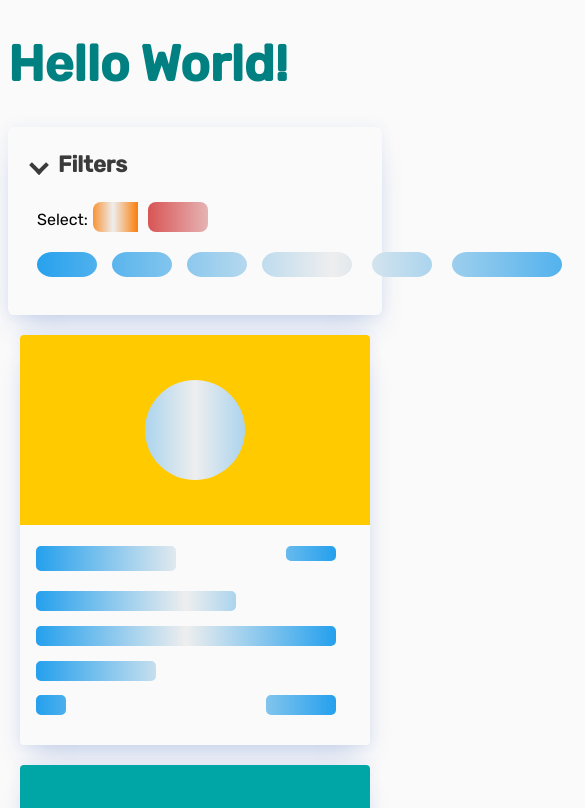
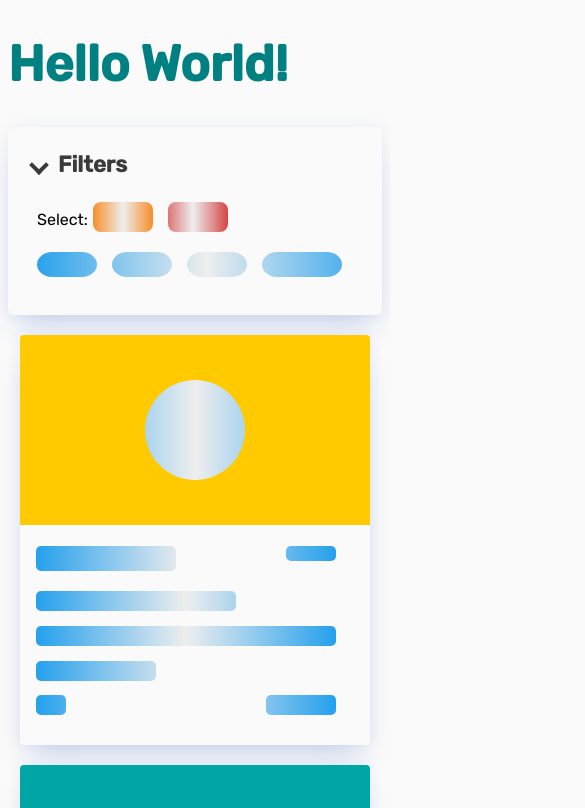
Before and after one commit to novellito/snooOrganizer, a Next.js app: page / in a window 390 px wide. Shown: the top 808 px of the page, 585 px wide, since content can reach past the window. Built offline with nearby package versions, Linux system fonts and the light colour scheme.

Commit message:
adjust loader values for responsiveness

```diff
--- a/src/components/LandingPage.tsx
+++ b/src/components/LandingPage.tsx
@@ -1,4 +1,4 @@
-// import styled from 'styled-components';
+import styled from 'styled-components';
 import React, { useEffect, useState, useCallback } from 'react';
 import Button from './Button';
 import btoa from 'btoa';
@@ -14,10 +14,10 @@ import Router from 'next/router';
 import { login } from '../store/actions';
 import DashboardLoader from './Loaders/DashboardLoader';
 
-// const AuthenticateWrapper = styled.button`
-//   color: teal;
-//   font-size: 2em;
-// `;
+const LandingPageWrapper = styled.section`
+  /* color: teal;
+  font-size: 2em; */
+`;
 
 export function getAuthUrl({
   clientId,
@@ -116,7 +116,7 @@ export const LandingPage: React.FC = () => {
   useGlobalMessage(closeAuthWindowOnSuccess);
 
   return (
-    <div>
+    <LandingPageWrapper>
       {isLoading ? <DashboardLoader /> : <></>}
       <DashboardLoader />
       <Button
@@ -124,7 +124,7 @@ export const LandingPage: React.FC = () => {
         text="Login"
         bgColor="primary"
       ></Button>
-    </div>
+    </LandingPageWrapper>
   );
 };
 
--- a/src/components/Loaders/AccordionLoader.tsx
+++ b/src/components/Loaders/AccordionLoader.tsx
@@ -95,7 +95,11 @@ export const AccordionLoader = (props) => {
               >
                 <rect x="5" y="0" width="60" height="30" {...rectangleRadius} />
               </ContentLoader>
-              <ContentLoader backgroundColor={DANGER} uniqueKey="btn2">
+              <ContentLoader
+                backgroundColor={DANGER}
+                width="70"
+                uniqueKey="btn2"
+              >
                 <rect
                   x="10"
                   y="0"
@@ -107,15 +111,13 @@ export const AccordionLoader = (props) => {
             </div>
             <ContentLoader
               backgroundColor={SNOO_BLUE}
-              width="600"
+              width="350"
               uniqueKey="chips"
             >
               <rect x="5" y="0" width="60" height="25" rx="15" ry="15" />
               <rect x="80" y="0" width="60" height="25" rx="15" ry="15" />
               <rect x="155" y="0" width="60" height="25" rx="15" ry="15" />
-              <rect x="230" y="0" width="90" height="25" rx="15" ry="15" />
-              <rect x="340" y="0" width="60" height="25" rx="15" ry="15" />
-              <rect x="420" y="0" width="110" height="25" rx="15" ry="15" />
+              <rect x="230" y="0" width="80" height="25" rx="15" ry="15" />
             </ContentLoader>
           </AccordionItemPanel>
         </AccordionItem>
--- a/src/components/Loaders/DashboardLoader.tsx
+++ b/src/components/Loaders/DashboardLoader.tsx
@@ -4,7 +4,7 @@ import PostCardLoader from './PostCardLoader';
 
 const numCardsToLoad = 12;
 
-const DashboardLoaderWrapper = styled.section`
+const DashboardLoaderWrapper = styled.div`
   .cards {
     display: grid;
     align-items: center;
```
